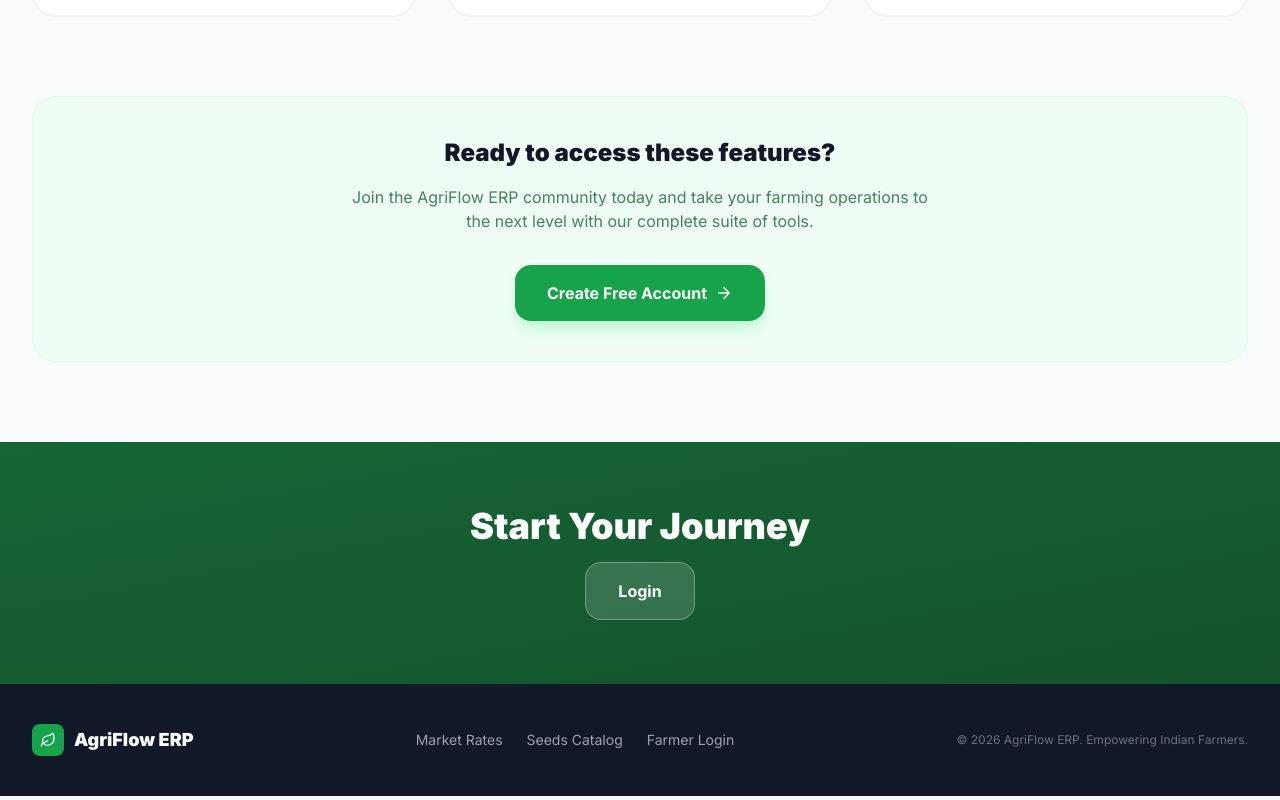
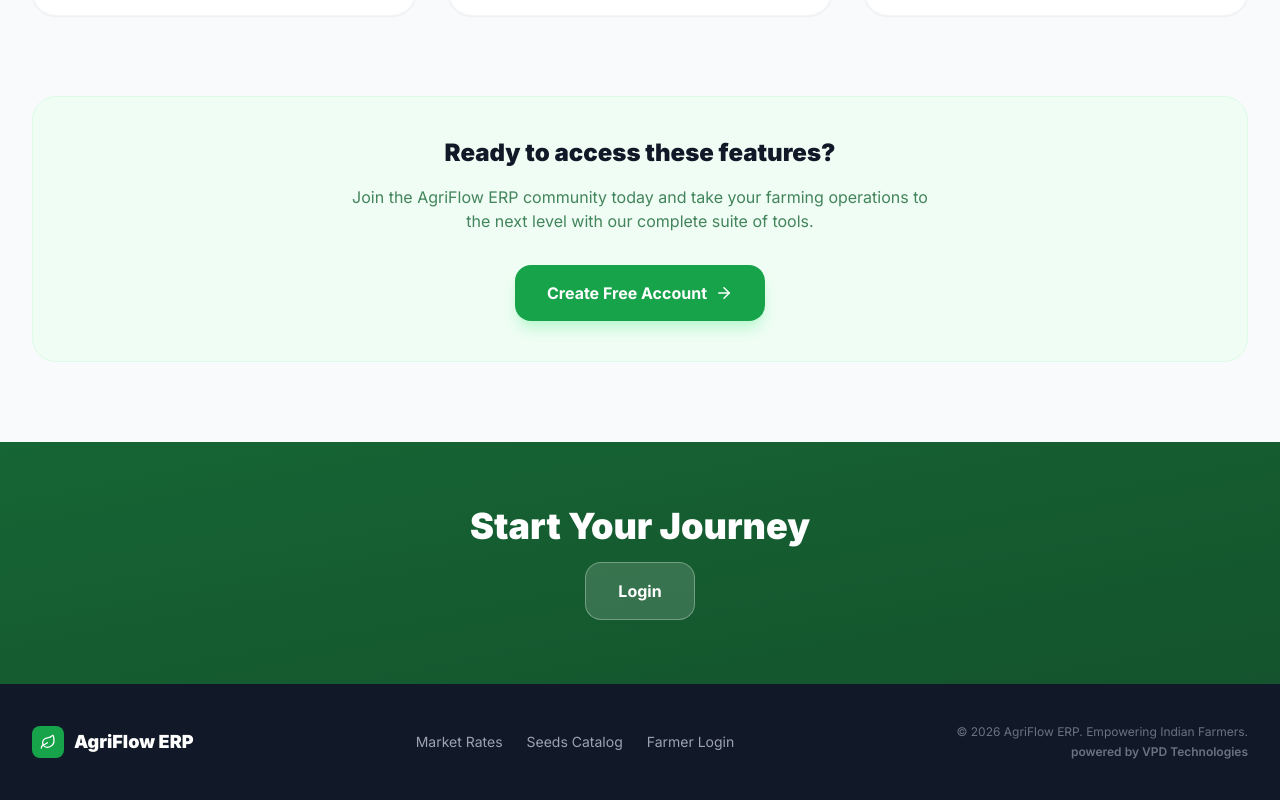
Before and after one commit to Vaishnavi11102004/agriflow-erp, a React (Vite) app: page / in a window 1280 px wide. Shown: the part 4932-5732 px from the top of the page. Built offline with nearby package versions, Linux system fonts and the light colour scheme; no server answers.

Commit message:
Added powered by VPD Technologies in footer

```diff
--- a/src/pages/public/FeaturesPage.jsx
+++ b/src/pages/public/FeaturesPage.jsx
@@ -177,7 +177,10 @@ export default function FeaturesPage() {
               <Link to="/login" className="hover:text-white transition-colors">{t('footer_farmer_login')}</Link>
 
             </div>
-            <p className="text-gray-500 text-xs">{t('footer_copyright')}</p>
+            <div className="flex flex-col md:items-end gap-1">
+              <p className="text-gray-500 text-xs">{t('footer_copyright')}</p>
+              <p className="text-gray-500 text-xs font-semibold">powered by VPD Technologies</p>
+            </div>
           </div>
         </div>
       </footer>
--- a/src/pages/public/HowItWorksPage.jsx
+++ b/src/pages/public/HowItWorksPage.jsx
@@ -244,7 +244,10 @@ export default function HowItWorksPage() {
               <Link to="/login" className="hover:text-white transition-colors">{t('footer_farmer_login')}</Link>
 
             </div>
-            <p className="text-gray-500 text-xs">{t('footer_copyright')}</p>
+            <div className="flex flex-col md:items-end gap-1">
+              <p className="text-gray-500 text-xs">{t('footer_copyright')}</p>
+              <p className="text-gray-500 text-xs font-semibold">powered by VPD Technologies</p>
+            </div>
           </div>
         </div>
       </footer>
--- a/src/pages/public/LandingPage.jsx
+++ b/src/pages/public/LandingPage.jsx
@@ -683,7 +683,10 @@ export default function LandingPage() {
               <button onClick={() => scrollTo('seeds-catalog')} className="hover:text-white transition-colors">{t('seeds_catalog_nav')}</button>
               <Link to="/login" className="hover:text-white transition-colors">{t('farmer_login')}</Link>
             </div>
-            <p className="text-gray-500 text-xs">{t('footer_copyright')}</p>
+            <div className="flex flex-col md:items-end gap-1">
+              <p className="text-gray-500 text-xs">{t('footer_copyright')}</p>
+              <p className="text-gray-500 text-xs font-semibold">powered by VPD Technologies</p>
+            </div>
           </div>
         </div>
       </footer>
--- a/src/pages/public/MarketRatesPage.jsx
+++ b/src/pages/public/MarketRatesPage.jsx
@@ -249,7 +249,10 @@ export default function MarketRatesPage() {
               <Link to="/login" className="hover:text-white transition-colors">{t('footer_farmer_login')}</Link>
 
             </div>
-            <p className="text-gray-500 text-xs">{t('footer_copyright')}</p>
+            <div className="flex flex-col md:items-end gap-1">
+              <p className="text-gray-500 text-xs">{t('footer_copyright')}</p>
+              <p className="text-gray-500 text-xs font-semibold">powered by VPD Technologies</p>
+            </div>
           </div>
         </div>
       </footer>
--- a/src/pages/public/SeedsCatalogPage.jsx
+++ b/src/pages/public/SeedsCatalogPage.jsx
@@ -257,7 +257,10 @@ export default function SeedsCatalogPage() {
               <Link to="/login" className="hover:text-white transition-colors">{t('footer_farmer_login')}</Link>
 
             </div>
-            <p className="text-gray-500 text-xs">{t('footer_copyright')}</p>
+            <div className="flex flex-col md:items-end gap-1">
+              <p className="text-gray-500 text-xs">{t('footer_copyright')}</p>
+              <p className="text-gray-500 text-xs font-semibold">powered by VPD Technologies</p>
+            </div>
           </div>
         </div>
       </footer>
```
